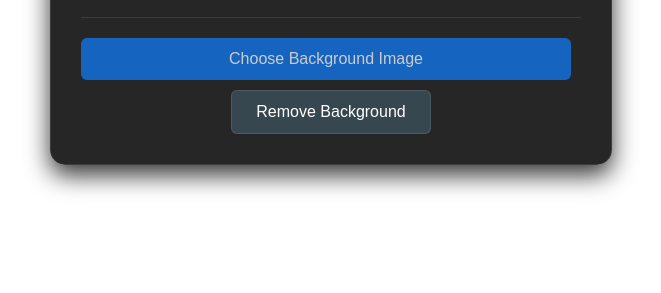
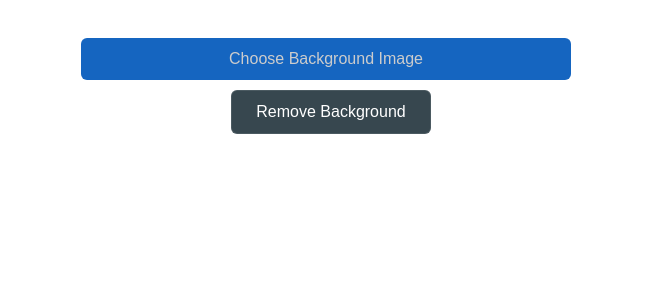
Before and after one commit to Godzilla108108/stopwatch, a plain HTML site: page index.html in a window 1280 px wide. Shown: the part 507-800 px from the top of the page, without its empty margins (309-970 px from the left). Drawn offline with Linux system fonts and the light colour scheme.

Commit message:
Update index.html

```diff
--- a/index.html
+++ b/index.html
@@ -22,10 +22,10 @@
         }
 
         .container {
-            background-color: rgba(0, 0, 0, 0.85);
+            background-color: rgba(0, 0, 0, 0);
             border-radius: 15px;
             padding: 30px;
-            box-shadow: 0 10px 25px rgba(0, 0, 0, 0.8);
+            box-shadow: 0 10px 25px rgba(0, 0, 0, 0);
             text-align: center;
             width: 90%;
             max-width: 500px;
```
